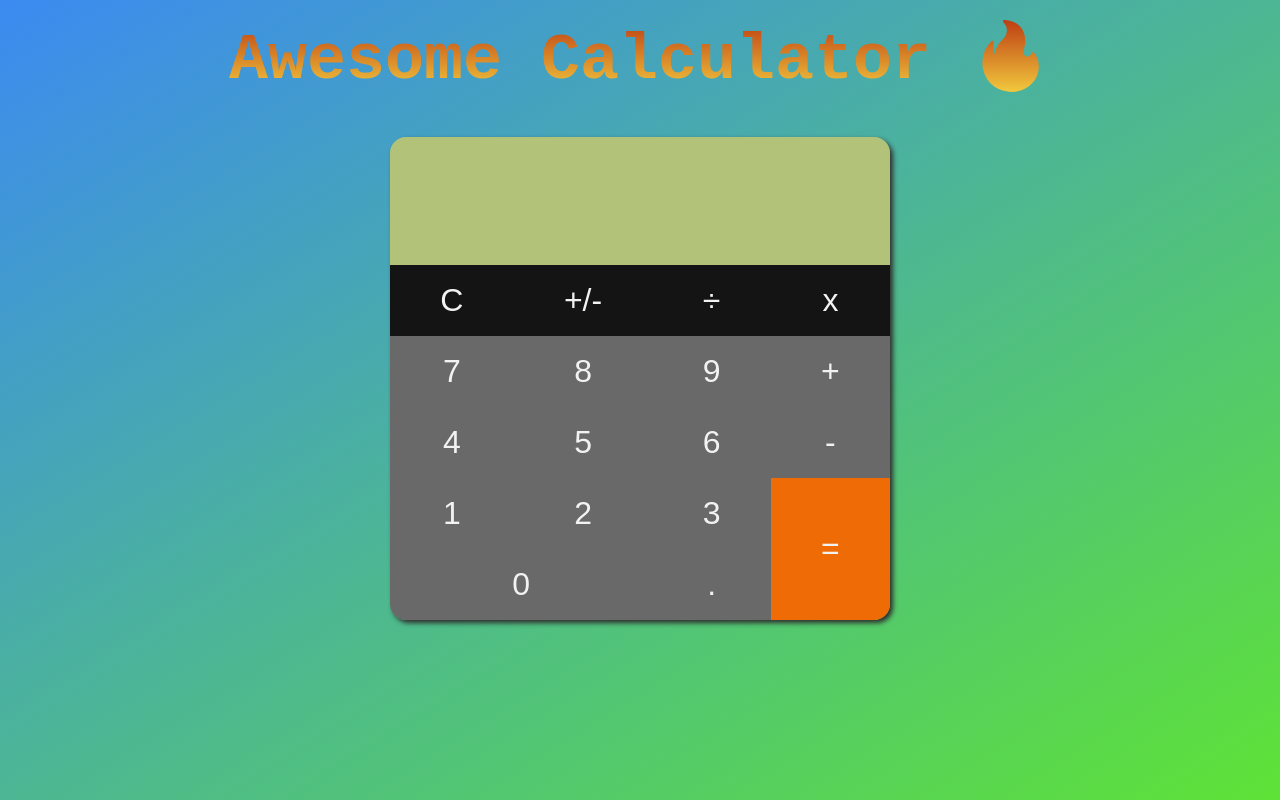
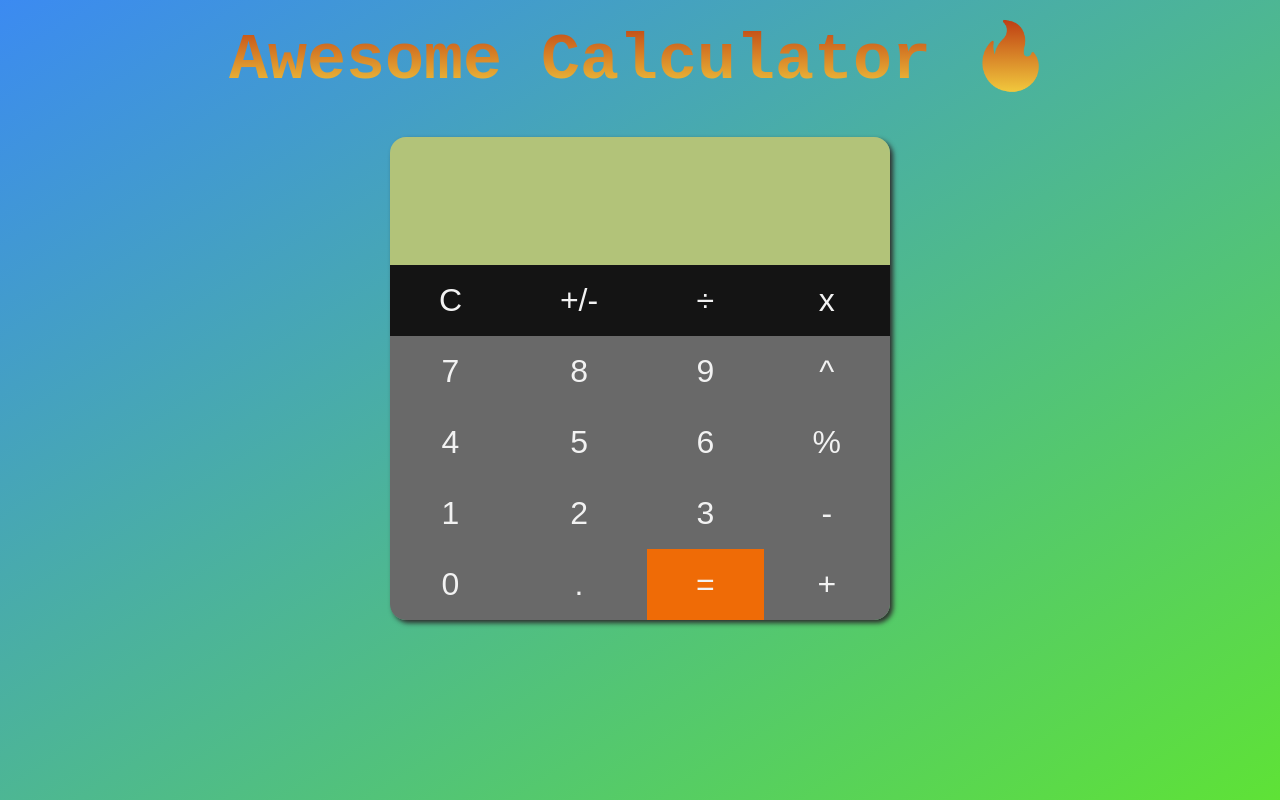
Before and after one commit to edouardmisset/calculator, a React (Vite) app: page / in a window 1280 px wide. Built offline with nearby package versions, Linux system fonts and the light colour scheme.

Commit message:
feat: add modulo and power functionalities

```diff
--- a/package.json
+++ b/package.json
@@ -5,7 +5,7 @@
   "type": "module",
   "scripts": {
     "build": "tsc && vite build",
-    "precommit": "yarn tsc && yarn test --run && eslint --fix && prettier --write",
+    "precommit": "yarn tsc && yarn format && yarn test --run && eslint --fix && prettier --write",
     "predeploy": "yarn build",
     "deploy": "gh-pages -d dist",
     "dev": "vite",
--- a/src/app.tsx
+++ b/src/app.tsx
@@ -128,6 +128,18 @@ function App(): JSX.Element {
       text: '.',
       handler: handleNumberClick,
     },
+    {
+      position: 'power',
+      value: '^',
+      text: '^',
+      handler: handleOperatorClick,
+    },
+    {
+      position: 'modulo',
+      value: '%',
+      text: '%',
+      handler: handleOperatorClick,
+    },
   ] as const
 
   const numberButtons = INDEX_TO_WORD.map((text, index) => ({
@@ -157,7 +169,8 @@ function App(): JSX.Element {
         <StyledScreen value={screenValue} readOnly />
         {buttons.map(({ value, position, text, handler }) => (
           <StyledButton
-            $isZero={value === 0}
+            $isBottomLeft={value === 0}
+            $isBottomRight={value === '+'}
             $isEqual={value === '='}
             onClick={handler}
             $isTopRow={topRow.has(value.toString())}
--- a/src/styles.ts
+++ b/src/styles.ts
@@ -1,14 +1,15 @@
 import styled, { css } from 'styled-components'
 
 interface ButtonProps {
-  $isZero: boolean
+  $isBottomLeft: boolean
+  $isBottomRight: boolean
   $isEqual: boolean
   $isTopRow: boolean
   $position: string
 }
 
 export const StyledButton = styled.button<ButtonProps>`
-  ${({ $isZero, $isEqual, $isTopRow, $position }) => {
+  ${({ $isBottomLeft, $isEqual, $isTopRow, $position, $isBottomRight }) => {
     let bgColor = $isTopRow ? 'var(--black)' : 'var(--grey)'
     if ($isEqual) {
       bgColor = 'var(--main-color)'
@@ -34,16 +35,14 @@ export const StyledButton = styled.button<ButtonProps>`
         outline: 4px auto -webkit-focus-ring-color;
       }
 
-      ${$isZero
+      ${$isBottomLeft
         ? css`
             border-end-start-radius: var(--border-radius);
           `
         : ''}
-
-      ${$isEqual
+      ${$isBottomRight
         ? css`
             border-end-end-radius: var(--border-radius);
-            background-color: var(--main-color);
           `
         : ''}
 
@@ -65,6 +64,7 @@ export const StyledScreen = styled.input`
   font-family: monospace;
   background-color: var(--green);
 `
+
 export const StyledCalculator = styled.section`
   margin: auto;
   display: grid;
@@ -72,10 +72,10 @@ export const StyledCalculator = styled.section`
     'screen screen screen screen'
     'screen screen screen screen'
     'clear inverse divide multiply'
-    'seven eight nine add'
-    'four five six subtract'
-    'one two three equal'
-    'zero zero dot equal';
+    'seven eight nine power'
+    'four five six modulo'
+    'one two three subtract'
+    'zero dot equal add';
   max-width: 500px;
   border-radius: var(--border-radius);
   box-shadow: 3px 3px 5px 0px var(--dark-grey);
```
Also changed, not shown: 1 other file (tests, documents, lock files or other folders).
